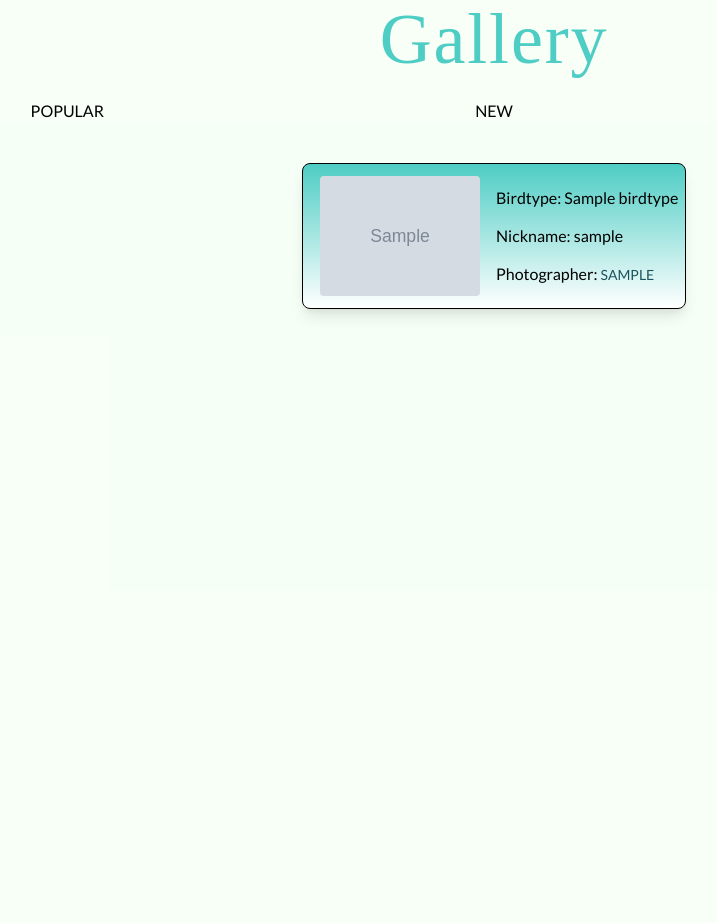
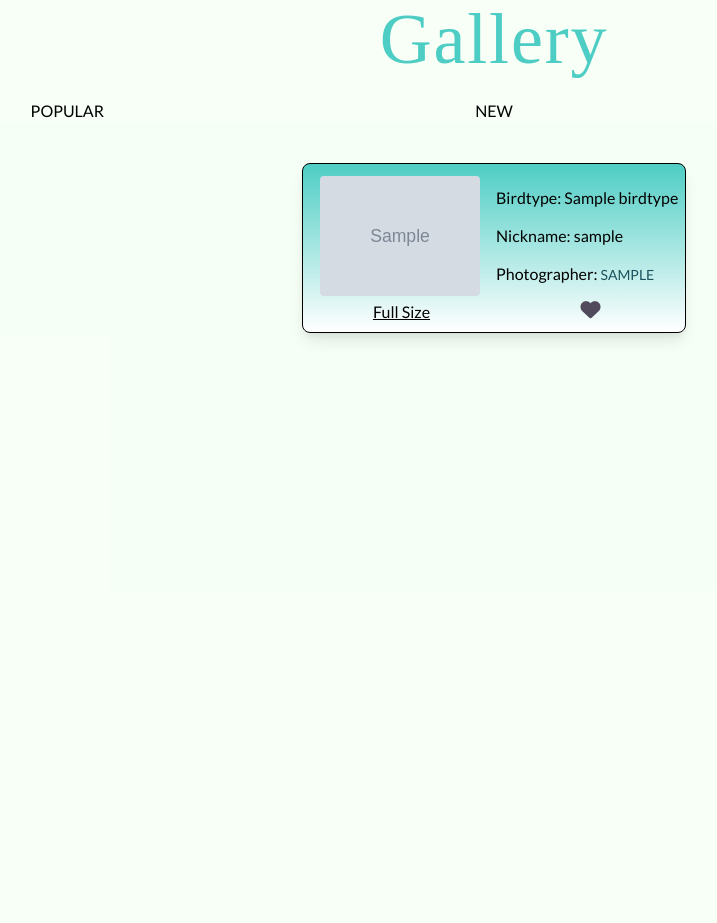
Before and after one commit to Code-Institute-Submissions/DaithiShan-bird-friend_OctResub, a Flask app: template bird_friend/templates/main/gallery.html in a window 1280 px wide. Shown: the part 173-1096 px from the top of the page, without its empty margins (146-863 px from the left). Run offline with Flask 2, Linux system fonts and the light colour scheme; the template is opened without the code that fills it: most values are stand-ins (such as "Sample title", 1, 10 or a date in 2020); grey boxes marked "Sample" are stand-in pictures; some libraries are stand-ins or nearby versions; some web fonts are replaced.

Commit message:
Added favourite feature to bird templates

```diff
--- a/bird_friend/templates/bird/_bird_card.html
+++ b/bird_friend/templates/bird/_bird_card.html
@@ -20,4 +20,9 @@
             {% endif %}
         </div>
     </div>
+    <div class="flex pb-1">
+        <a href="{{url_for('birds.bird_page', bird_id=bird.pk)}}" class="self-end flex-1 text-center underline ">Full Size</a>
+        <!-- Include favourite button -->
+        <div class="flex-1">{% include 'bird/interactions.html' %}</div>
+    </div>
 </div>
--- /dev/null
+++ b/bird_friend/templates/bird/interactions.html
@@ -0,0 +1,8 @@
+<div class="flex text-xl justify-evenly ">
+    <div class="fave-box">
+        <!-- Color red if user has already favourited or photo is theirs, else color gray -->
+        <a href="{{url_for('users.favourite', bird_id=bird.pk)}}" aria-label="Add photo to favourites">
+            <i class="{{'text-gorm-100' if current_user in bird.faved_by or current_user == bird.owner else 'text-liath-100'}} fas fa-heart"></i>
+        </a>
+    </div>
+</div>
```
